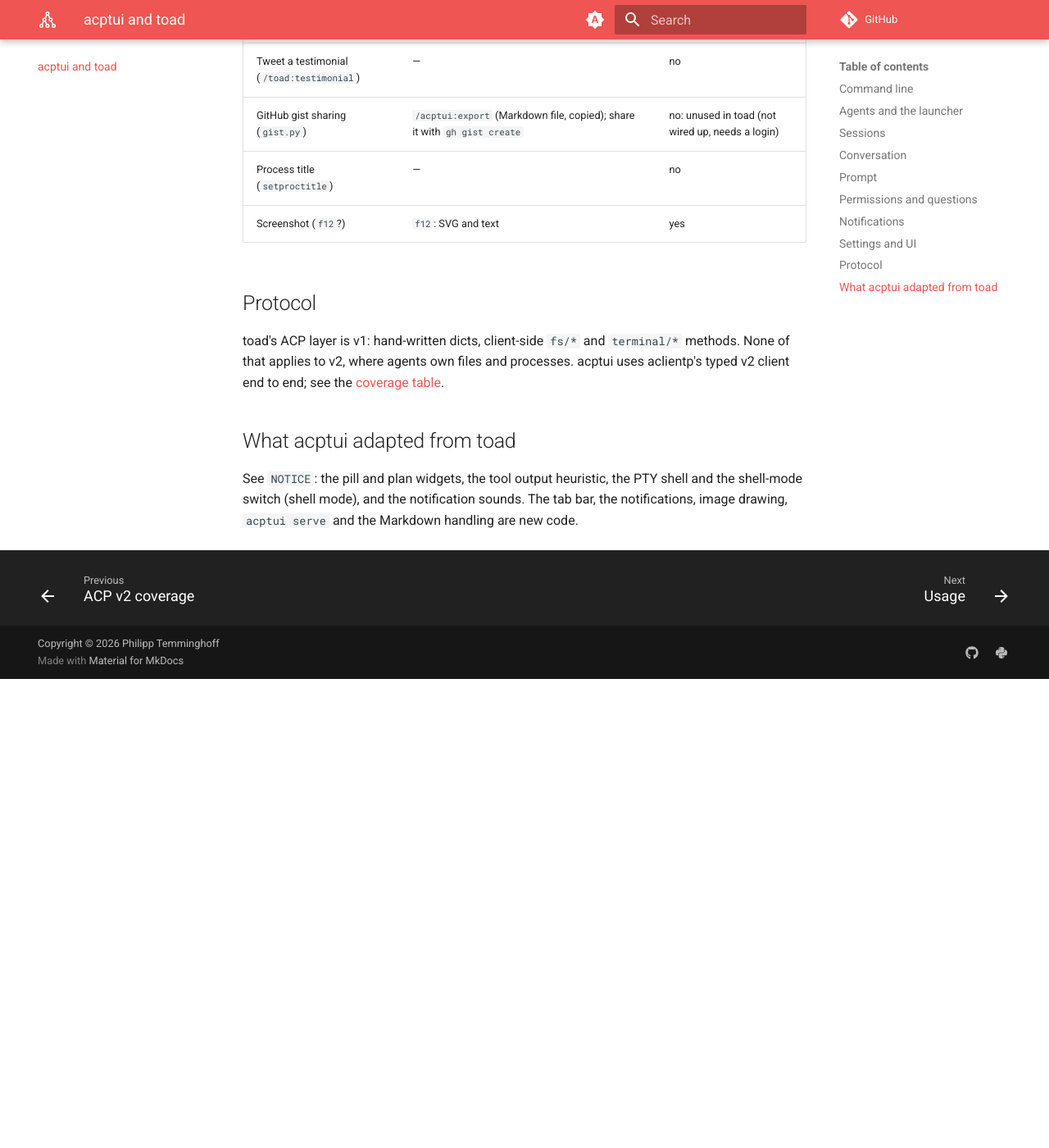
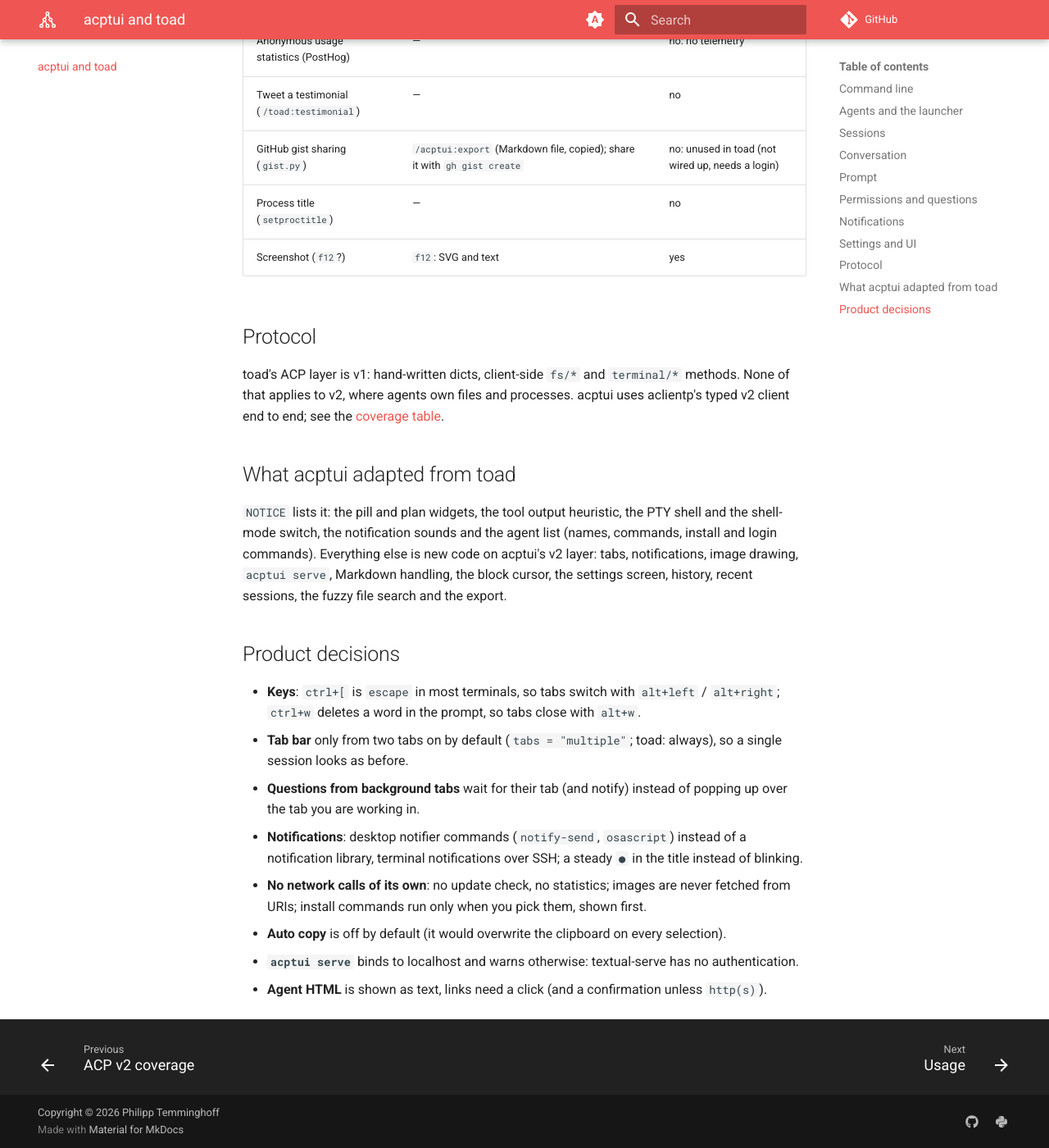
Before and after one commit to phil65/acptui, an MkDocs documentation site: the page built from docs/toad-comparison.md, in a window 1280 px wide and 1400 px high, scrolled down 6005 px. Shown: the whole window at 82% size. Built offline with MkDocs 1.6.1 and Material for MkDocs 9.7.7, drawn with Linux system fonts in a browser that asks for light colours; comment, search, counter and statistics services are not loaded; before the commit the page ends 6833 px from its top, so only the background shows below that; some of the changed text lies outside the part shown.

Commit message:
docs: toad comparison decisions, AGENTS.md, settings screenshot
Co-Authored-By: Claude Opus 5.5 <noreply@anthropic.com>

```diff
--- a/docs/toad-comparison.md
+++ b/docs/toad-comparison.md
@@ -64,7 +64,7 @@ Status: **yes** (acptui has it), **partly**, **planned**, **no** (left out on pu
 | Terminals in tool calls | live terminal view (agent-owned in v2) | yes (terminal work by another session) |
 | Images | drawn (kitty graphics, Sixel, half blocks) | yes: toad shows none |
 | Block cursor (`alt+up/down`), block menu: copy, copy to prompt, open as SVG, maximize | `alt+up/down`, then `c` / `p` / `v` / `m` (keys instead of a menu) | yes |
-| Conversation pruning (keep N lines) | — | planned (setting) |
+| Conversation pruning (keep N lines) | `max_blocks` (blocks, not lines; the session and the export keep everything) | yes |
 | `/toad:clear` | `/acptui:clear` | yes |
 | Throbber (thinking animation) | spinner in the status line | yes |
 | Flash messages | Textual toasts | yes |
@@ -131,6 +131,27 @@ aclientp's typed v2 client end to end; see the [coverage table](spec-coverage.md
 
 ## What acptui adapted from toad
 
-See `NOTICE`: the pill and plan widgets, the tool output heuristic, the PTY shell and
-the shell-mode switch (shell mode), and the notification sounds. The tab bar, the
-notifications, image drawing, `acptui serve` and the Markdown handling are new code.
+`NOTICE` lists it: the pill and plan widgets, the tool output heuristic, the PTY shell
+and the shell-mode switch, the notification sounds and the agent list (names, commands,
+install and login commands). Everything else is new code on acptui's v2 layer: tabs,
+notifications, image drawing, `acptui serve`, Markdown handling, the block cursor, the
+settings screen, history, recent sessions, the fuzzy file search and the export.
+
+## Product decisions
+
+- **Keys**: `ctrl+[` is `escape` in most terminals, so tabs switch with `alt+left` /
+  `alt+right`; `ctrl+w` deletes a word in the prompt, so tabs close with `alt+w`.
+- **Tab bar** only from two tabs on by default (`tabs = "multiple"`; toad: always), so a
+  single session looks as before.
+- **Questions from background tabs** wait for their tab (and notify) instead of popping
+  up over the tab you are working in.
+- **Notifications**: desktop notifier commands (`notify-send`, `osascript`) instead of a
+  notification library, terminal notifications over SSH; a steady `●` in the title
+  instead of blinking.
+- **No network calls of its own**: no update check, no statistics; images are never
+  fetched from URIs; install commands run only when you pick them, shown first.
+- **Auto copy** is off by default (it would overwrite the clipboard on every selection).
+- **`acptui serve`** binds to localhost and warns otherwise: textual-serve has no
+  authentication.
+- **Agent HTML** is shown as text, links need a click (and a confirmation unless
+  `http(s)`).
```
Also changed, not shown: other parts of docs/toad-comparison.md (+1 -1 lines), AGENTS.md (+18 -0 lines), docs/usage.md (+6 -0 lines), docs/images/images.svg, docs/images/picker.svg, docs/images/session.svg, docs/images/settings.svg (added), docs/images/subagent.svg, docs/images/tabs.svg, 1 other file.
